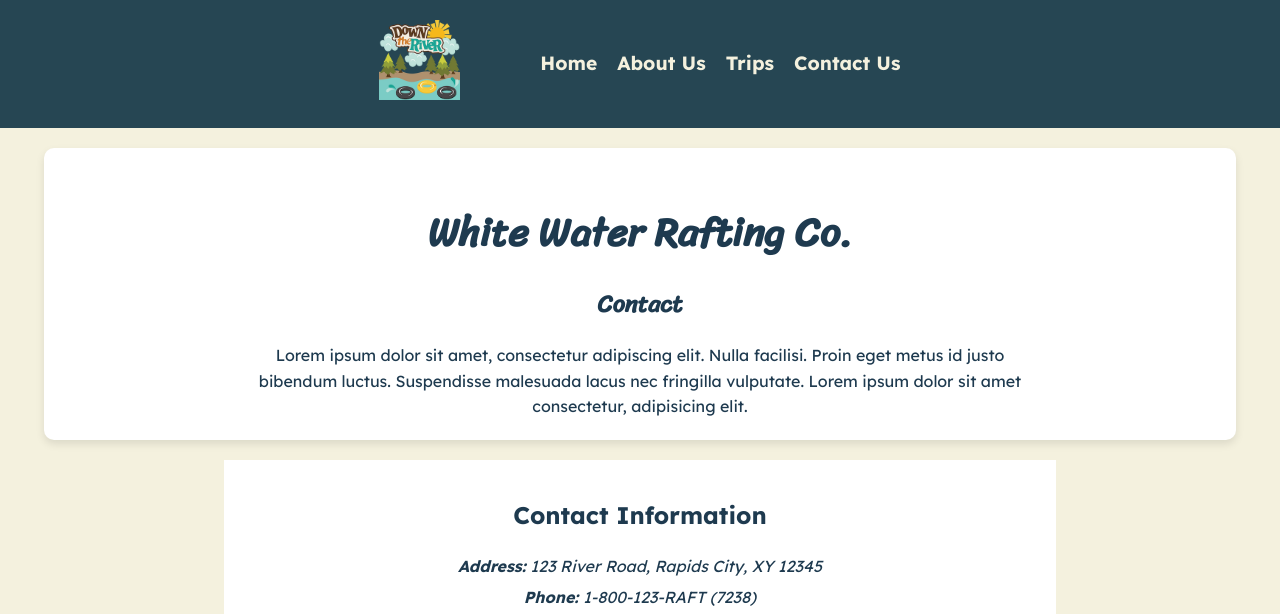
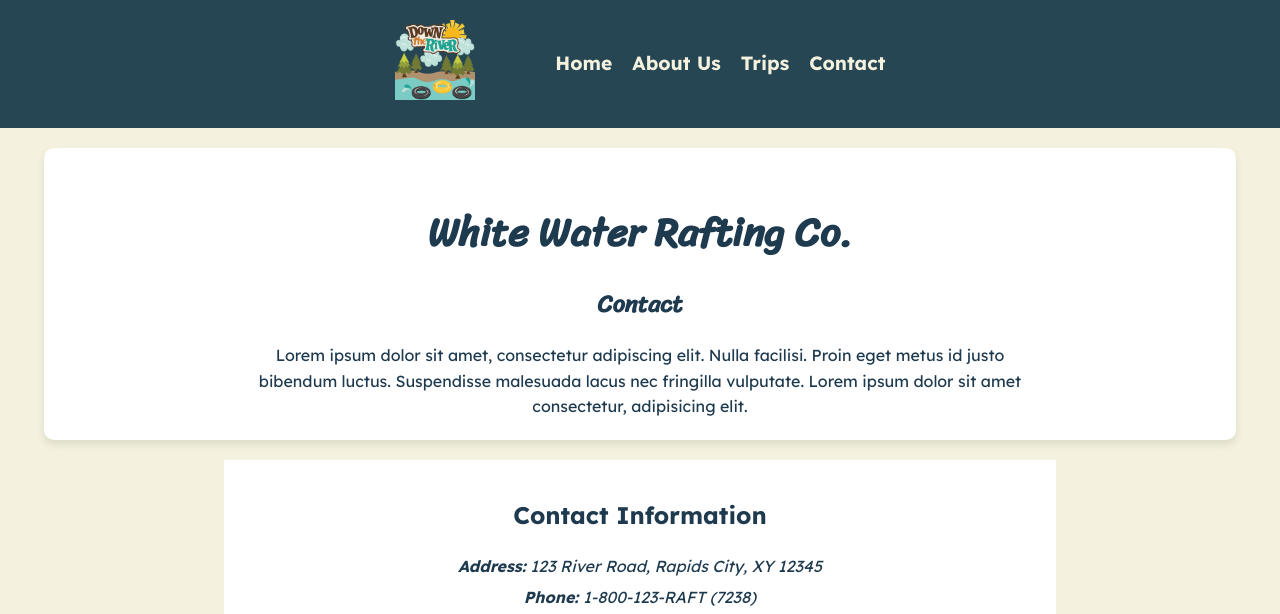
Before and after one commit to wingnut801/wdd130, a plain HTML site: page wwr/contact.html in a window 1280 px wide. Shown: the top 614 px of the page. Drawn offline with Linux system fonts and the light colour scheme.

Commit message:
trying to fix validation error

```diff
--- a/wwr/contact.html
+++ b/wwr/contact.html
@@ -21,10 +21,9 @@
             <a href="index.html">Home</a>
             <a href="about.html">About Us</a>
             <a href="trips.html">Trips</a>
-            <a href="contact.html">Contact Us</a>
+            <a href="contact.html">Contact</a>
         </nav>
     </header>
-</header>
 <!-- Intro Section -->
     <section class="intro">
         <h1>White Water Rafting Co.</h1>
```
Also changed, not shown: wwr/about.html (+1 -1 lines).
